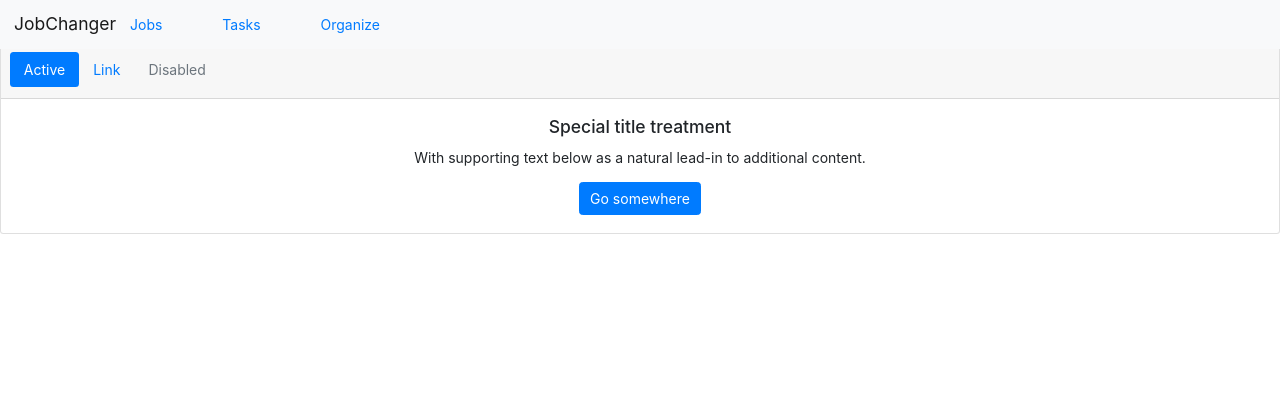
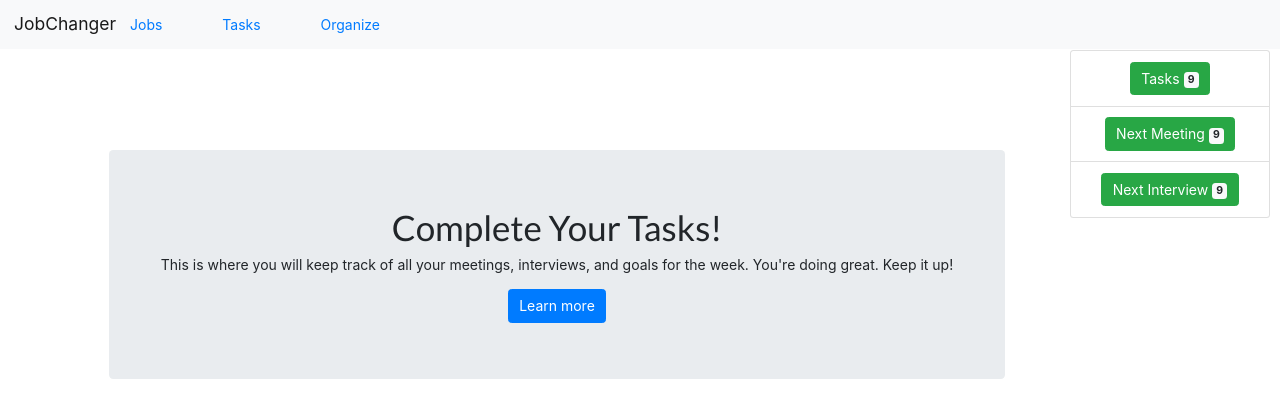
Before and after one commit to Lix311/jobchanger-front, a React (Create React App) app: page /tasks in a window 1280 px wide. Shown: the top 418 px of the page. Built offline with nearby package versions, Linux system fonts and the light colour scheme; no server answers.

Commit message:
calender next

```diff
--- a/src/App.css
+++ b/src/App.css
@@ -78,12 +78,27 @@
 
 .badges {
   position: absolute;
-  margin-top: 200px;
-  right: 100px;
+  margin-top: 50px;
+  right: 10px;
   width: 200px;
   height: 130px;
 
 }
+
+.tasks {
+  width: 300px;
+  margin-top: 10px;
+  padding: 10px;
+}
+
+.jumbotron {
+  position: absolute;
+  margin-top: 150px;
+  width: 70%;
+  right: 275px;
+  padding: 10px;
+}
+
 
 .jobformopen {
   position: right;
--- /dev/null
+++ b/src/Components/TaskJumbo.js
@@ -0,0 +1,22 @@
+import React, { Component } from 'react';
+import {Jumbotron,Button} from 'react-bootstrap';
+
+class TaskJumbo extends Component {
+    state = {  }
+    render() {
+        return (
+            <Jumbotron>
+                <h1>Complete Your Tasks!</h1>
+                <p>
+                    This is where you will keep track of all your meetings, interviews, and goals for the week.
+                    You're doing great. Keep it up!
+                </p>
+                <p>
+                    <Button variant="primary">Learn more</Button>
+                </p>
+            </Jumbotron>
+        );
+    }
+}
+
+export default TaskJumbo;
--- a/src/Components/Tasks.js
+++ b/src/Components/Tasks.js
@@ -1,34 +1,19 @@
 import React, { Component } from 'react';
-import {Card,Nav,Button} from 'react-bootstrap'
+import {Button,Card,Tabs,Tab,Row,Col,Nav} from 'react-bootstrap'
+
 
 class Tasks extends Component {
     state = {  }
     render() {
         return (
-            <Card>
-                <Card.Header>
-                    <Nav variant="pills" defaultActiveKey="#first">
-                    <Nav.Item>
-                        <Nav.Link href="#first">Active</Nav.Link>
-                    </Nav.Item>
-                    <Nav.Item>
-                        <Nav.Link href="#link">Link</Nav.Link>
-                    </Nav.Item>
-                    <Nav.Item>
-                        <Nav.Link href="#disabled" disabled>
-                        Disabled
-                        </Nav.Link>
-                    </Nav.Item>
-                    </Nav>
-                </Card.Header>
-                <Card.Body>
-                    <Card.Title>Special title treatment</Card.Title>
-                    <Card.Text>
-                    With supporting text below as a natural lead-in to additional content.
-                    </Card.Text>
-                    <Button variant="primary">Go somewhere</Button>
-                </Card.Body>
-            </Card>
+            <div>
+
+
+
+
+
+            </div>
+
         );
     }
 }
--- a/src/Containers/JobsContainer.js
+++ b/src/Containers/JobsContainer.js
@@ -3,7 +3,7 @@ import Job from '../Components/Job'
 import JobDetails from '../Components/JobDetails'
 import PageNumber from '../Components/PageNumber'
 import SearchBar from '../Components/SearchBar'
-import Badges from '../Components/Badges'
+
 
 
 class JobsContainer extends Component {
@@ -54,7 +54,6 @@ class JobsContainer extends Component {
 
                 </div>
                 <JobDetails currentDetails={this.state.currentDetails} show={this.state.addModalShow} onHide={this.addModalClose}/>
-                <Badges/>
             </div>
             </div>
         );
--- a/src/Containers/TaskContainer.js
+++ b/src/Containers/TaskContainer.js
@@ -1,11 +1,16 @@
 import React from 'react';
 import Tasks from '../Components/Tasks'
+import Badges from '../Components/Badges'
+import TaskJumbo from '../Components/TaskJumbo'
 
 const TaskContainer = () => {
     return (
         <div>
-           <h2>TaskContainer</h2>
-           <Tasks/>
+           <Badges/>
+           <div className='taskjumbo'>
+           <TaskJumbo/>
+           </div>
+
         </div>
     );
 }
```
